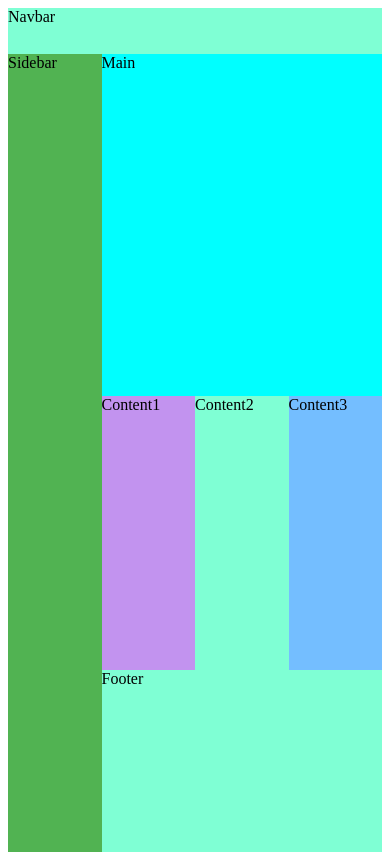
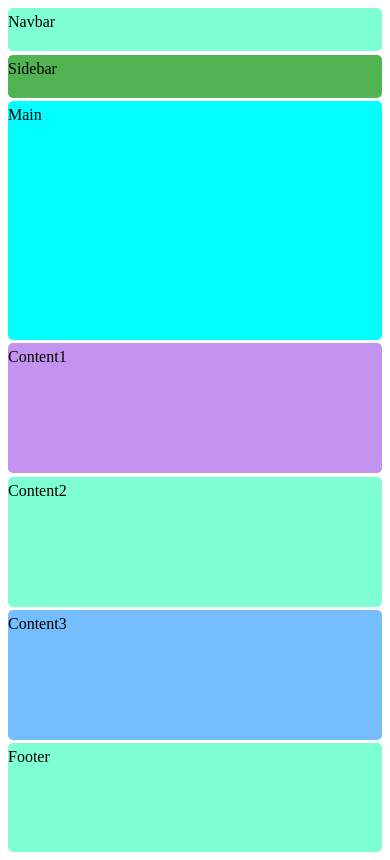
Before and after one commit to rikharthulee/layout, a plain HTML site: page index.html in a window 390 px wide. Drawn offline with Linux system fonts and the light colour scheme.

Commit message:
formatted grid

```diff
--- a/style.css
+++ b/style.css
@@ -1,3 +1,8 @@
+:root {
+    --main-radius:5px;
+    --main-padding:5px;
+}
+
 .container {
     display: grid;
     height:100vh;
@@ -7,41 +12,71 @@
         "nav nav nav nav"
         "sidebar main main main"
         "sidebar content1 content2 content3"
-        "sidebar footer footer footer"
-    ;
+        "sidebar footer footer footer";
+    grid-gap: 0.2rem;
 }
 
 nav {
     background-color: aquamarine;
     grid-area: nav;
+    border-radius: var(--main-radius);
+    padding-top: var(--main-padding);
 }
 
 main {
     background-color:aqua;
     grid-area: main;
+    border-radius: var(--main-radius);
+    padding-top: var(--main-padding);
 }
 
 #sidebar {
     background-color: rgb(81, 179, 82);
     grid-area: sidebar;
+    border-radius: var(--main-radius);
+    padding-top: var(--main-padding);
 }
 
 #content1 {
     background-color: rgb(194, 147, 239);
     grid-area: content1;
+    border-radius: var(--main-radius);
+    padding-top: var(--main-padding);
 }
 
 #content2 {
     background-color: aquamarine;
     grid-area: content2;
+    border-radius: var(--main-radius);
+    padding-top: var(--main-padding);
 }
 
 #content3 {
     background-color: rgb(116, 190, 255);
     grid-area: content3;
+    border-radius: var(--main-radius);
+    padding-top: var(--main-padding);
 }
 
 footer {
     background-color: aquamarine;
     grid-area: footer;
+    border-radius: var(--main-radius);
+    padding-top: var(--main-padding);
 }
+
+@media only screen and (max-width: 550px) {
+    .container {
+        grid-template-columns: 1fr;
+        grid-template-rows: 0.4fr 0.4fr 2.2fr 1.2fr 1.2fr 1.2fr 1fr;
+        grid-template-areas:
+            "nav"
+            "sidebar"
+            "main"
+            "content1"
+            "content2"
+            "content3"
+            "footer"
+        ;
+    }
+}
```
